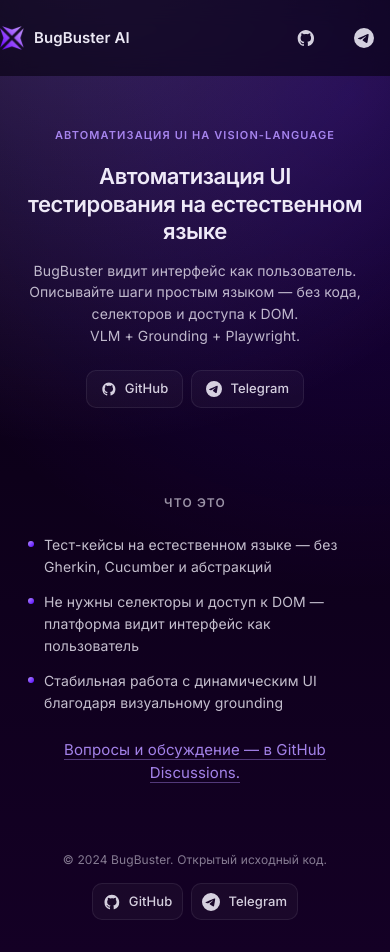
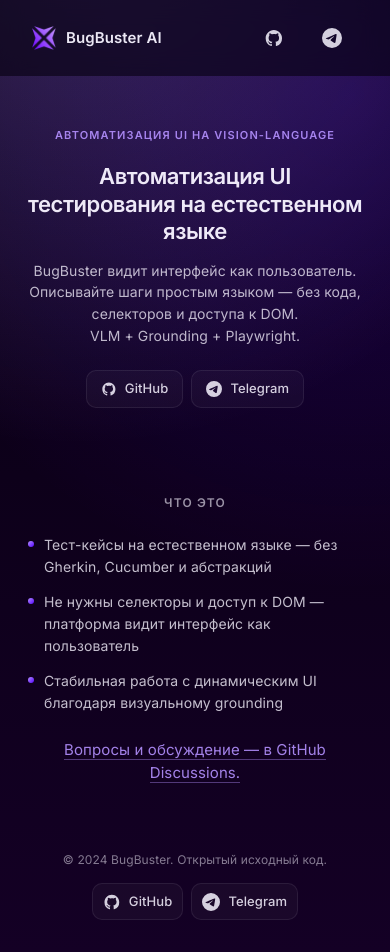
Before and after one commit to BugBuster-AI/landing, a React (Vite) app: page / in a window 390 px wide. Built offline with nearby package versions, Linux system fonts and the light colour scheme.

Commit message:
Add padding to landing page header container for improved layout

```diff
--- a/src/landing/landing.css
+++ b/src/landing/landing.css
@@ -298,6 +298,11 @@
     padding: 0 24px;
   }
 
+  .lp-header .lp-container {
+    padding-left: 32px;
+    padding-right: 32px;
+  }
+
   .lp-heroInner,
   .lp-aboutInner {
     min-width: 0;
```
